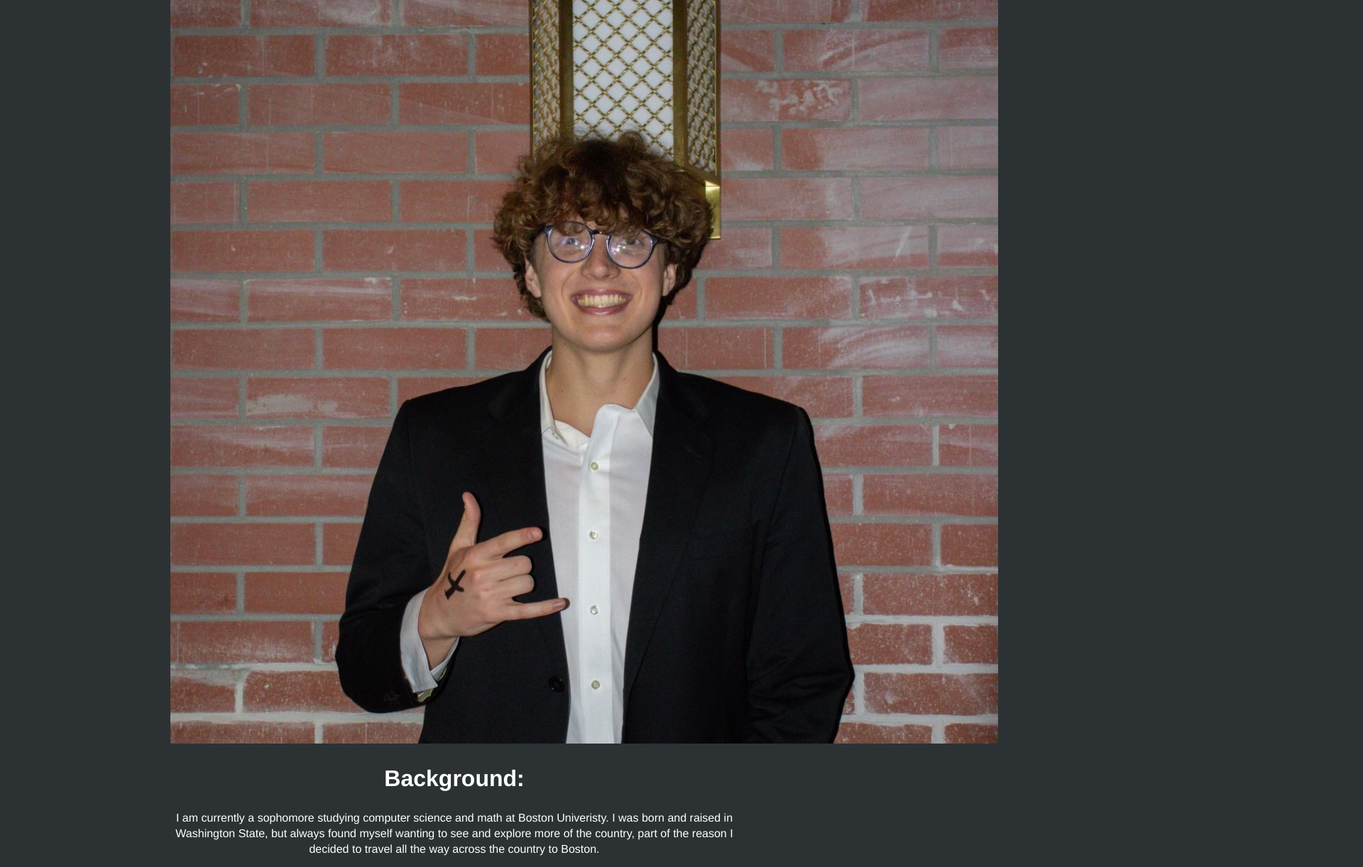
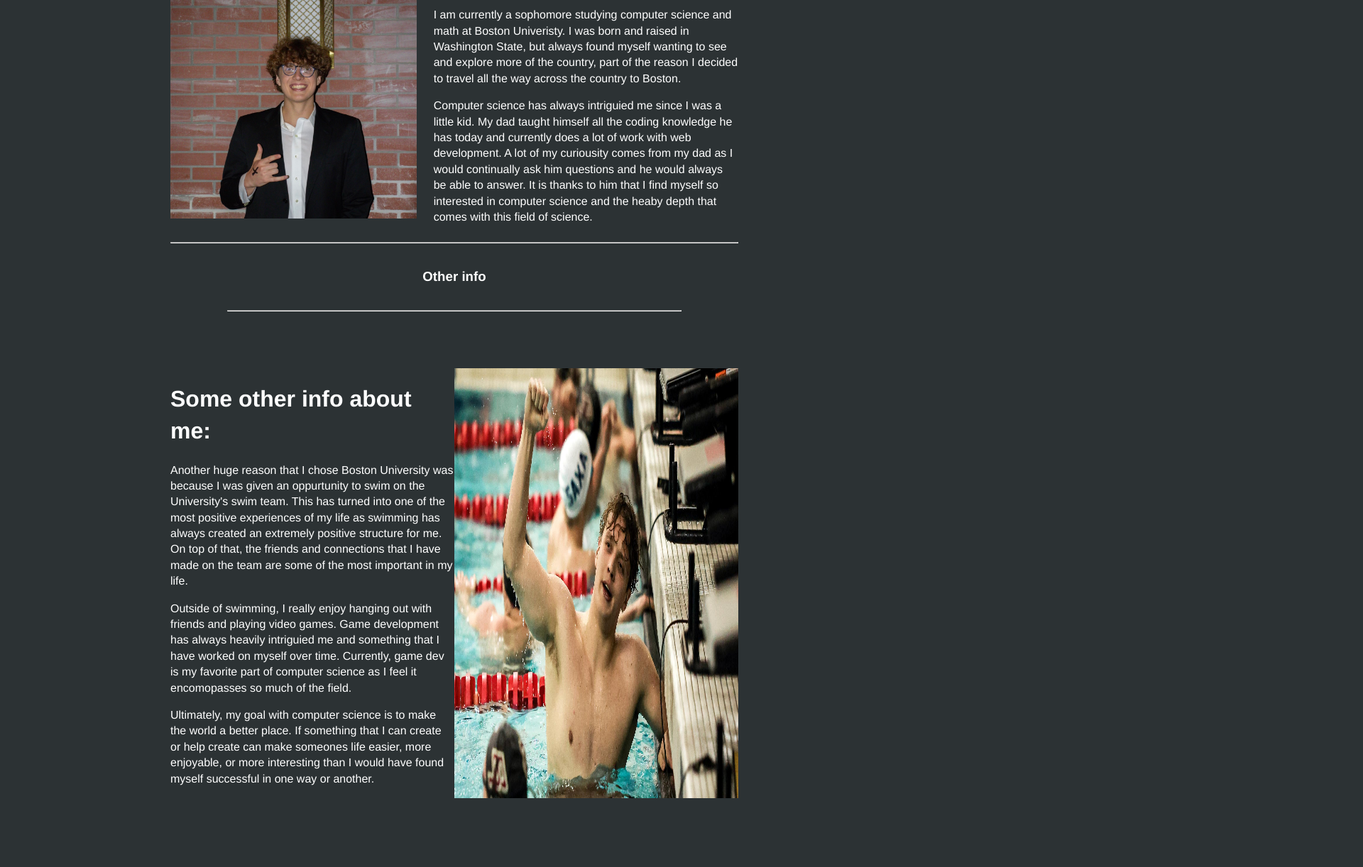
Before and after one commit to thoknee/e-portfolio, a plain HTML site: page index.html in a window 1280 px wide. Shown: the part 410-1632 px from the top of the page at 71% size, 1920 px wide, since content can reach past the window. After the commit the page ends 1551 px from the top, so only its background shows below. Drawn offline with Linux system fonts and the light colour scheme.

Commit message:
added some more styling to the information being added

```diff
--- a/styles.css
+++ b/styles.css
@@ -31,7 +31,7 @@ body{
     margin: 35px 0px;
 }
 
-  .abt-me{
+  .abt-me-div{
     text-align: center;
     padding-top: 15px;
     padding-bottom: 15px;
@@ -40,4 +40,26 @@ body{
   .divider-bot{
     margin-left: 80px;
     margin-right: 80px;
+    margin-bottom: 80px;
   }
+.abt-me{
+    display: flex;
+    justify-content: space-around;
+}
+
+  .headshot{
+    max-height: 350px;
+  }
+  .swim-pic{
+    width: 400px;
+    height: auto;
+  }
+
+  .info-abt-me{
+    margin-top: -35px;
+    padding-left: 24px;
+  }
+
+  .other-info{
+    display: flex;
+  }
```
